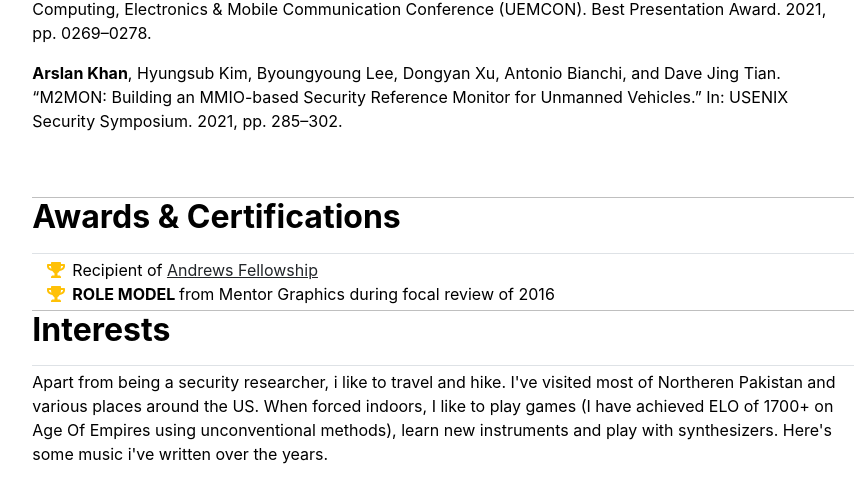
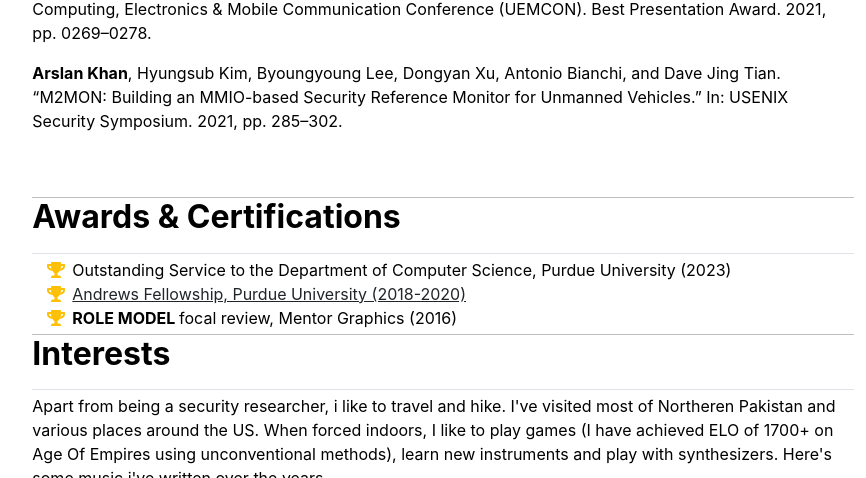
Before and after one commit to Arslan8/arslan8.github.io, a Jekyll site: the page built from index.md, in a window 1280 px wide and 900 px high, scrolled down 1409 px, cut to the strip 0-478 px from the top of the window. Shown: the whole strip, without its empty margins (197-1063 px from the left). Built offline with Jekyll 4.4.1, drawn with Linux system fonts in a browser that asks for light colours.

Commit message:
nitpicks

```diff
--- a/_layouts/home.html
+++ b/_layouts/home.html
@@ -104,13 +104,17 @@
                 <div class="resume-section-content">
                     <h2 class="fw-bold border-bottom pb-3 mb-1">Awards & Certifications</h2>
                     <ul class="fa-ul mb-0">
-                        <li>
+			<li>
                             <span class="fa-li"><i class="fas fa-trophy text-warning"></i></span>
-                            Recipient of <a target="_blank" href="https://www.purdue.edu/gradschool/fellowship/fellowship-resources-for-staff/managed-fellowships/recruitment-fellowships.html">Andrews Fellowship </a>
+                            Outstanding Service to the Department of Computer Science, Purdue University (2023)
                         </li>
                         <li>
                             <span class="fa-li"><i class="fas fa-trophy text-warning"></i></span>
-                            <b>ROLE MODEL </b> from Mentor Graphics during focal review of 2016
+                            <a target="_blank" href="https://www.purdue.edu/gradschool/fellowship/fellowship-resources-for-staff/managed-fellowships/recruitment-fellowships.html">Andrews Fellowship, Purdue University (2018-2020)</a>
+                        </li>
+                        <li>
+                            <span class="fa-li"><i class="fas fa-trophy text-warning"></i></span>
+                            <b>ROLE MODEL </b> focal review, Mentor Graphics (2016)
 
                         </li>
                     </ul>
```
Also changed, not shown: 1 other file.
